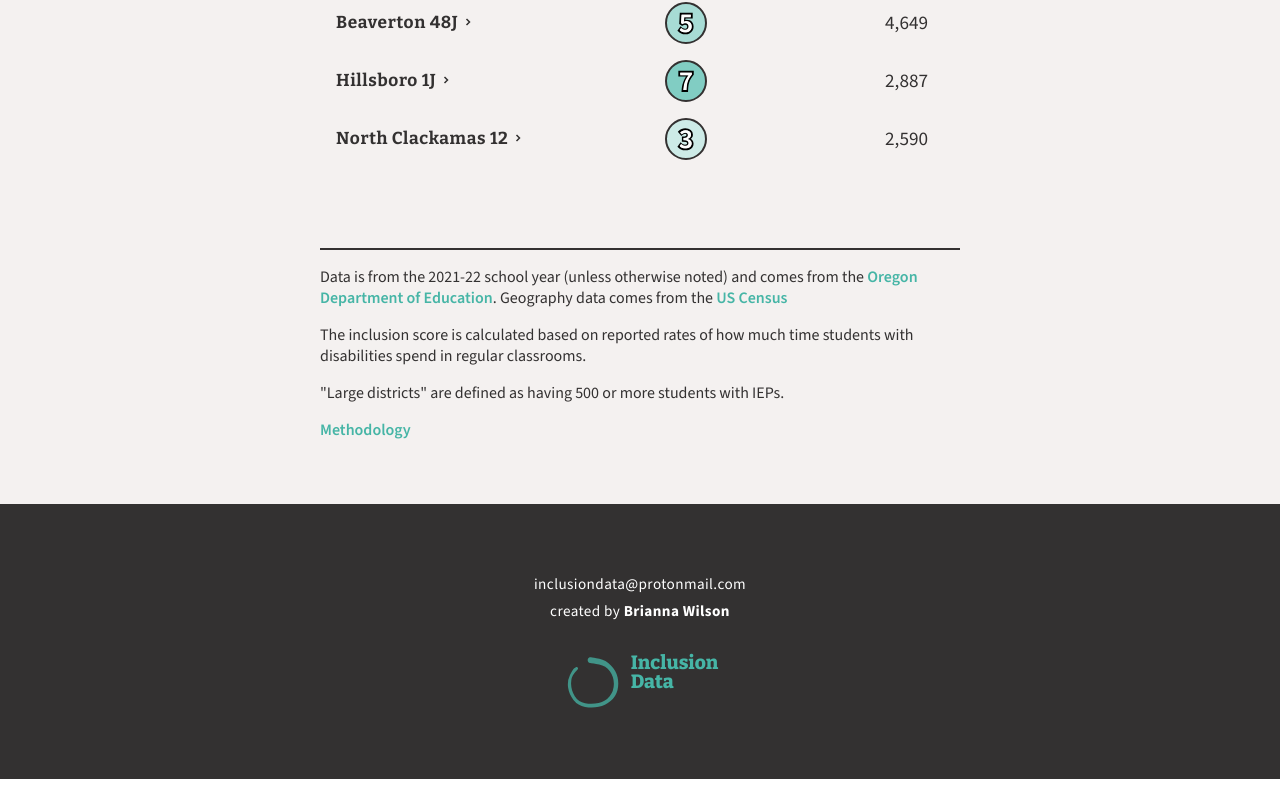
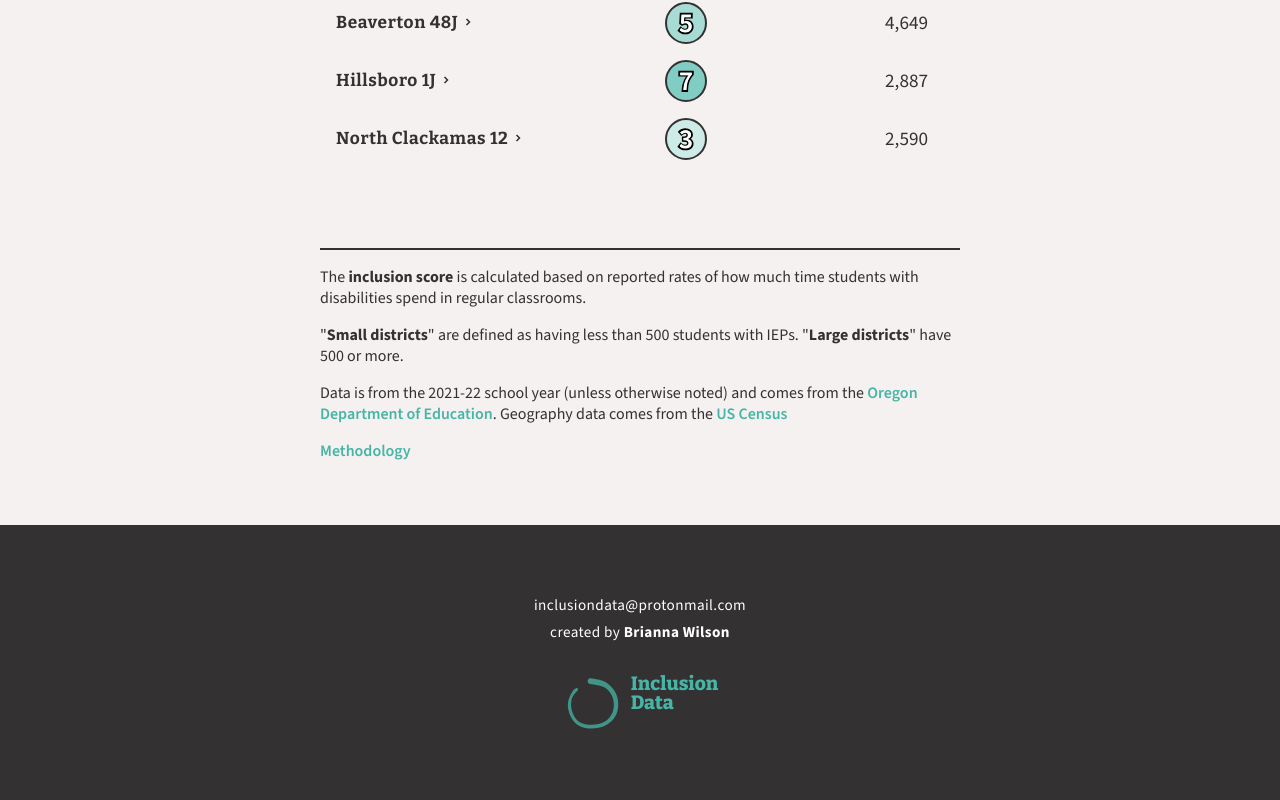
Before and after one commit to bronna/inclusion, a SvelteKit app: page / in a window 1280 px wide. Shown: the part 1823-2623 px from the top of the page. Before the commit the page ends 2602 px from the top, so only its background shows below. Built offline with nearby package versions, Linux system fonts and the light colour scheme.

Commit message:
updated definitions

```diff
--- a/src/components/Sources.svelte
+++ b/src/components/Sources.svelte
@@ -1,11 +1,11 @@
 <hr class="text-width" />
 
 <div class="data-source text-width">
+    <p>The <strong>inclusion score</strong> is calculated based on reported rates of how much time students with disabilities spend in regular classrooms.</p>
+
+    <p>"<strong>Small districts</strong>" are defined as having less than 500 students with IEPs. "<strong>Large districts</strong>" have 500 or more.</p>
+
     <p>Data is from the 2021-22 school year (unless otherwise noted) and comes from the <a href="https://www.ode.state.or.us/data/reportcard/media.aspx" target="_blank">Oregon Department of Education</a>. Geography data comes from the <a href="https://www.census.gov/cgi-bin/geo/shapefiles/index.php?year=2022&layergroup=School+Districts" target="_blank">US Census</a></p>
-
-    <p>The inclusion score is calculated based on reported rates of how much time students with disabilities spend in regular classrooms.</p>
-
-    <p>"Large districts" are defined as having 500 or more students with IEPs.</p>
 
     <p><a href="https://github.com/bronna/inclusion/tree/main/src/data" target="_blank">Methodology</a></p>
 </div>
```
